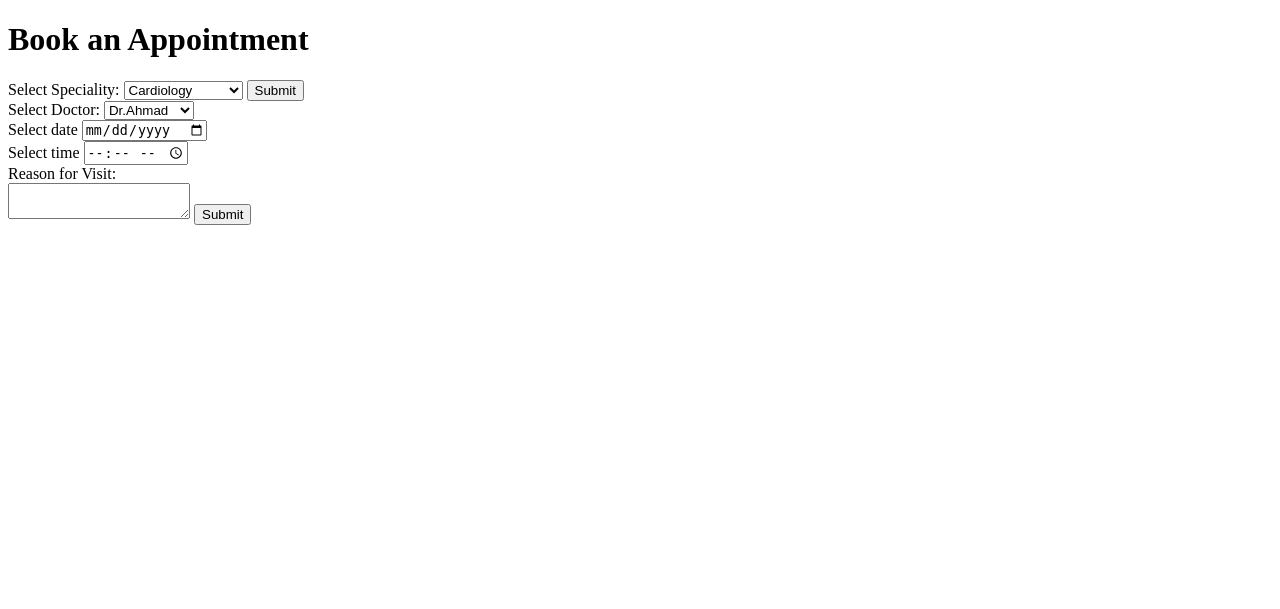
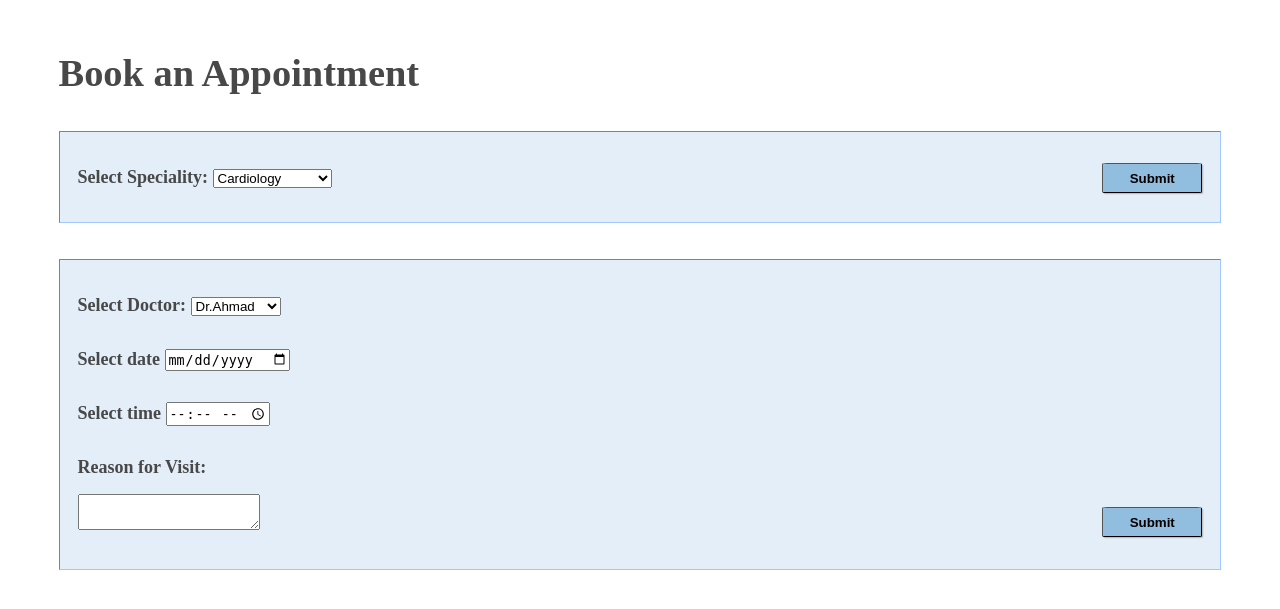
Before and after one commit to Njood2294/web-project-, a PHP site: page /Appointment.html in a window 1280 px wide. Shown: the top 609 px of the page. Run offline with PHP 8.4, Linux system fonts and the light colour scheme.

Commit message:
Css-PatientHomePage.css

```diff
--- a/Css-PatientHomePage.css
+++ b/Css-PatientHomePage.css
@@ -1,4 +1,31 @@
-
+#Appointment{
+    margin:4%;
+    font-size: 1.2em;
+    color:rgb(72, 72, 72);
+}
+#form1,#form2{
+    line-height: 3em;
+    border: 0.1em inset #a2c9ff;
+    background-color: #e3eef9;
+    margin-top: 2em;
+    margin-bottom: 2em;
+    padding: 1em;
+    font-size: large;
+    font-weight: bold;
+}
+#submit1,#submit2{
+    float: right;
+    margin-top: 1em;
+    border-radius: 5%;
+    padding-right: 2em;
+    padding-left: 2em;
+    padding-top: 0.5em;
+    padding-bottom: 0.5em;
+    background-color: #91bddf;
+    border-width: thin;
+    box-shadow:.1em .1em silver;
+    font-weight: bolder;
+}
 #PatientHomePage {
     margin:4%;
     font-size: 1.2em;
```
